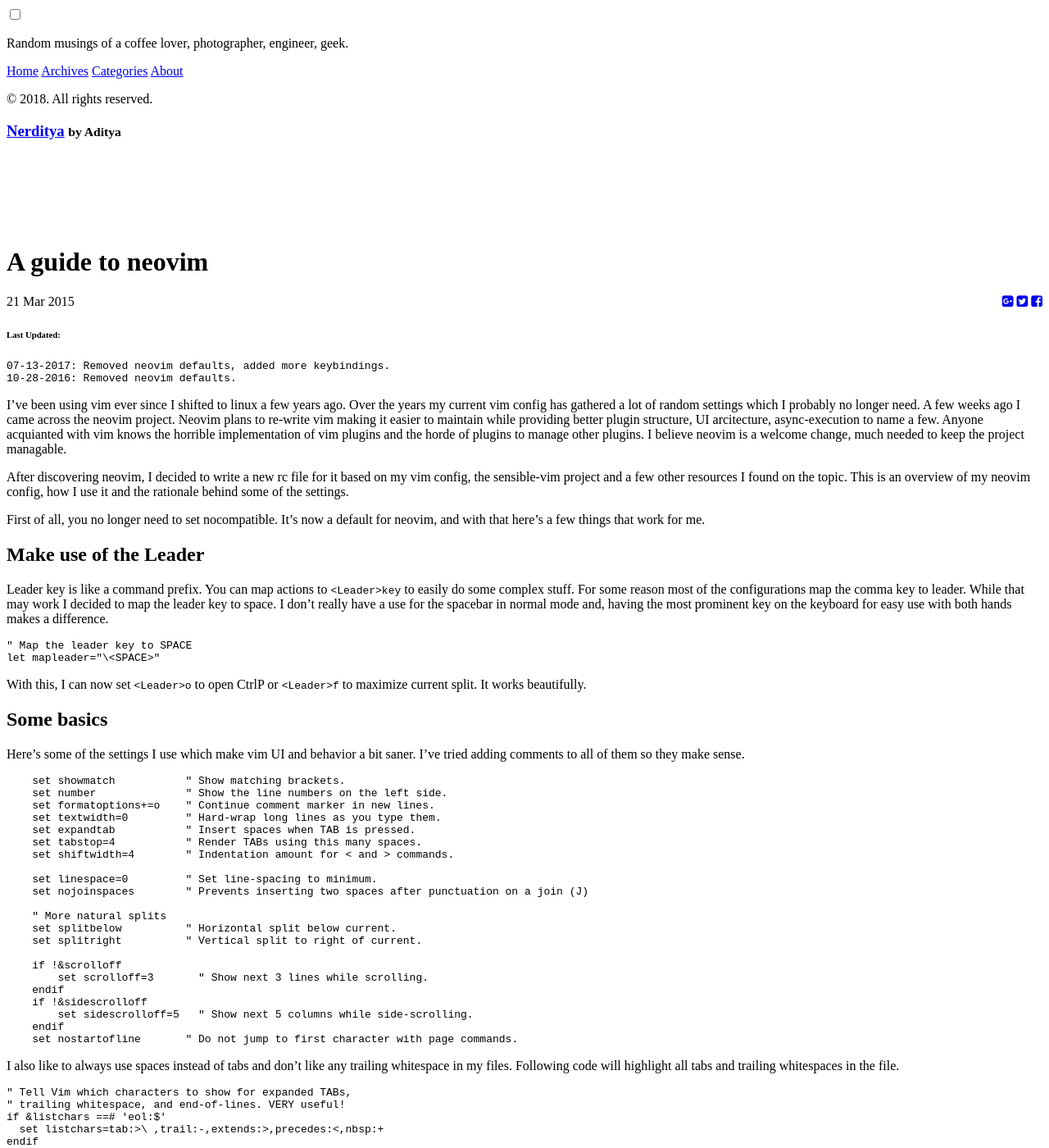
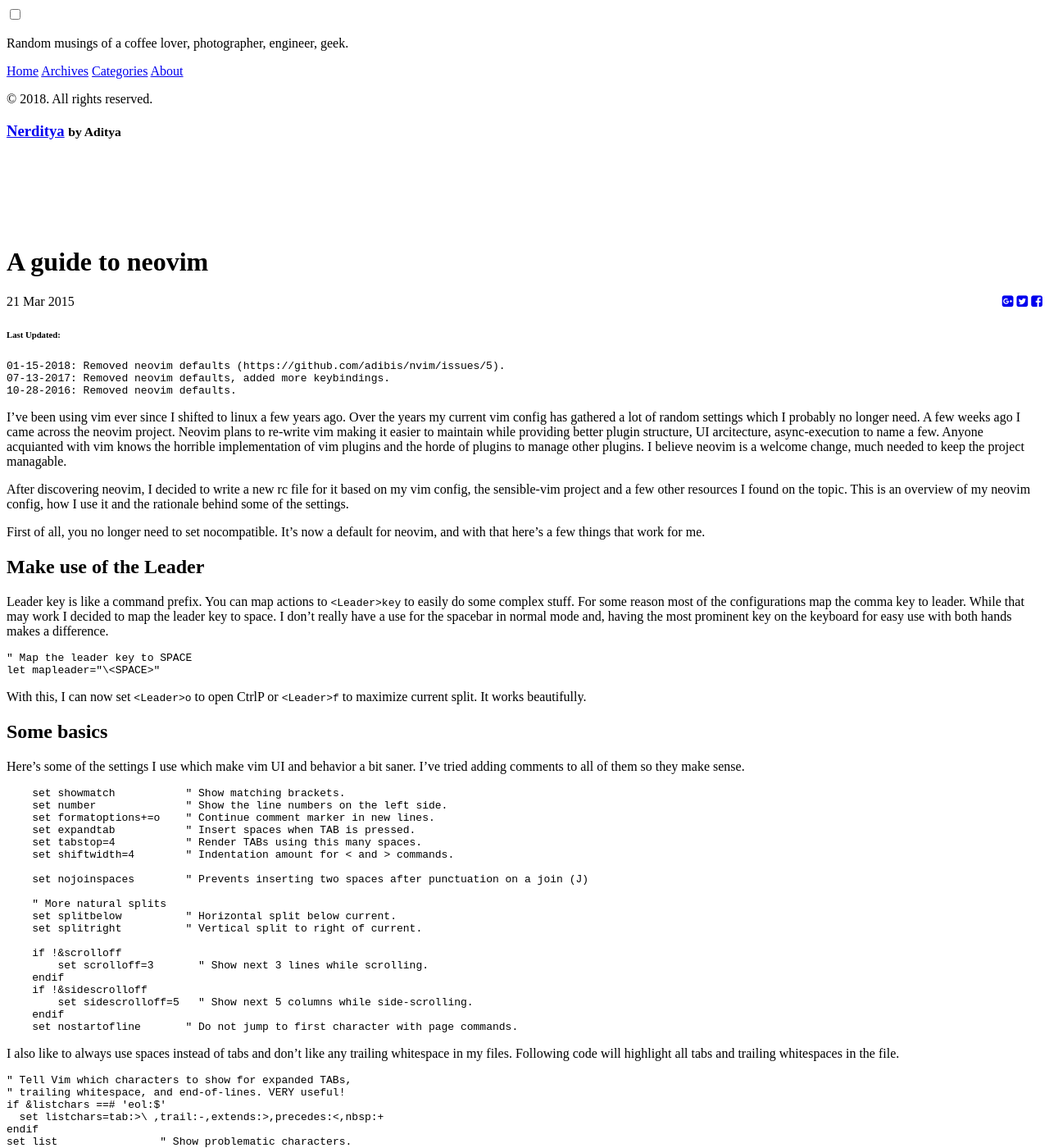
Before and after one commit to adibis/jekyllNerditya, a Jekyll site: the page built from _posts/2015-03-21-guide-to-neovim.md, in a window 1280 px wide and 1400 px high. Shown: the whole window at 82% size. Built offline with Jekyll 4.4.1, drawn with Linux system fonts in a browser that asks for light colours; nearby versions of some CDN libraries; Markdown is read by kramdown in place of the engine named in the settings; some of the changed text lies outside the part shown.

Commit message:
Updated neovim post

````diff
--- a/_posts/2015-03-21-guide-to-neovim.md
+++ b/_posts/2015-03-21-guide-to-neovim.md
@@ -7,6 +7,7 @@ category: code
 
 ###### Last Updated:
 ```
+01-15-2018: Removed neovim defaults (https://github.com/adibis/nvim/issues/5).
 07-13-2017: Removed neovim defaults, added more keybindings.
 10-28-2016: Removed neovim defaults.
 ```
@@ -34,12 +35,10 @@ Here's some of the settings I use which make vim UI and behavior a bit saner. I'
     set showmatch           " Show matching brackets.
     set number              " Show the line numbers on the left side.
     set formatoptions+=o    " Continue comment marker in new lines.
-    set textwidth=0         " Hard-wrap long lines as you type them.
     set expandtab           " Insert spaces when TAB is pressed.
     set tabstop=4           " Render TABs using this many spaces.
     set shiftwidth=4        " Indentation amount for < and > commands.
 
-    set linespace=0         " Set line-spacing to minimum.
     set nojoinspaces        " Prevents inserting two spaces after punctuation on a join (J)
 
     " More natural splits
@@ -76,7 +75,6 @@ While searching I prefer to have smart-case. Search will match either case unles
 set ignorecase          " Make searching case insensitive
 set smartcase           " ... unless the query has capital letters.
 set gdefault            " Use 'g' flag by default with :s/foo/bar/.
-set magic               " Use 'magic' patterns (extended regular expressions).
 
 " Use <C-L> to clear the highlighting of :set hlsearch.
 if maparg('<C-L>', 'n') ==# ''
````
